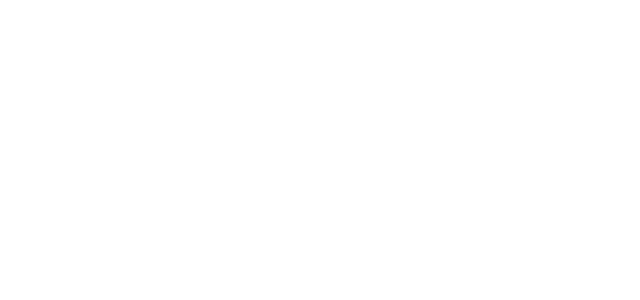
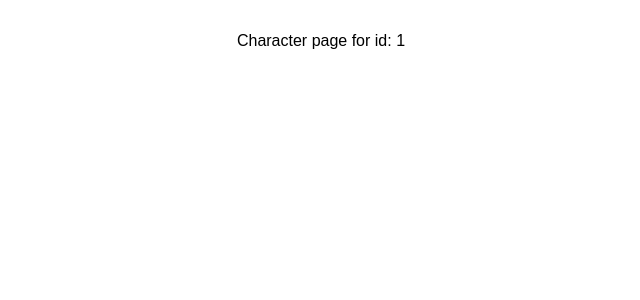
Before and after one commit to connorhehn/star-wars-project, a React (Vite) app in the folder react/: page /characters/1 in a window 1280 px wide. Before the commit this address had no page. Shown: the top 300 px of the page, without its empty margins (319-959 px from the left). Built offline with nearby package versions, Linux system fonts and the light colour scheme.

Commit message:
fix character/:id route in react

```diff
--- a/react/src/App.jsx
+++ b/react/src/App.jsx
@@ -1,13 +1,14 @@
-import { useState, useEffect } from 'react'
 import './App.css'
-import Home from './components/Home'
-import Character from './components/Character';
 import {
   BrowserRouter as Router,
   Route,
   Routes,
   Link
 } from "react-router-dom";
+
+// Components
+import Home from './components/Home'
+import Character from './components/Character';
 
 
 function App() {
@@ -16,7 +17,7 @@
       <Router>
         <Routes>
           <Route exact path="/" element={<Home />}/>
-          <Route exact path="/characters" element={<Character />}/>
+          <Route exact path="/characters/:id" element={<Character />}/>
 
         </Routes>
       </Router>
--- a/react/src/components/Character.jsx
+++ b/react/src/components/Character.jsx
@@ -1,7 +1,9 @@
+import {useParams} from 'react-router-dom';
+import { useState, useEffect } from 'react';
 
 const Character = () => {
-    const sp = new URLSearchParams(window.location.search)
-    const id = sp.get('id');
+    const {id} = useParams();
+
     return (
         <>
         <div>Character page for id: {id}</div>
--- a/react/src/components/Home.jsx
+++ b/react/src/components/Home.jsx
@@ -5,7 +5,7 @@
     const [characters, setCharacters] = useState(null);
     const navigate = useNavigate();
     const handleClick = (id) =>{
-        navigate(`/characters?id=${id}`)
+        navigate(`/characters/${id}`)
     }
 
     useEffect(() => {
```
